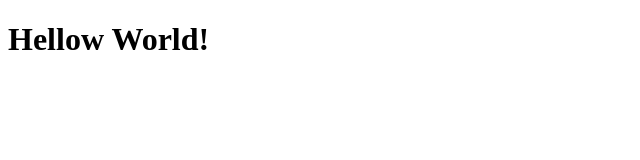
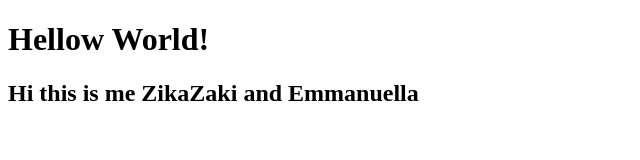
Before and after one commit to ZikaZaki/microverse-epp, a plain HTML site: page index.html in a window 1280 px wide. Shown: the whole page, without its empty margins (0-640 px from the left). Drawn offline with Linux system fonts and the light colour scheme.

Commit message:
Adding the welcom-section with h1 tag and projects-section

```diff
--- a/index.html
+++ b/index.html
@@ -9,5 +9,9 @@
   <body>
     <script src="https://cdn.freecodecamp.org/testable-projects-fcc/v1/bundle.js"></script>
     <h1> Hellow World!</h1>
+    <section id="welcome-section">
+      <h1>Hi this is me ZikaZaki and Emmanuella</h1>
+    </section>
+
   </body>
 </html>
```
